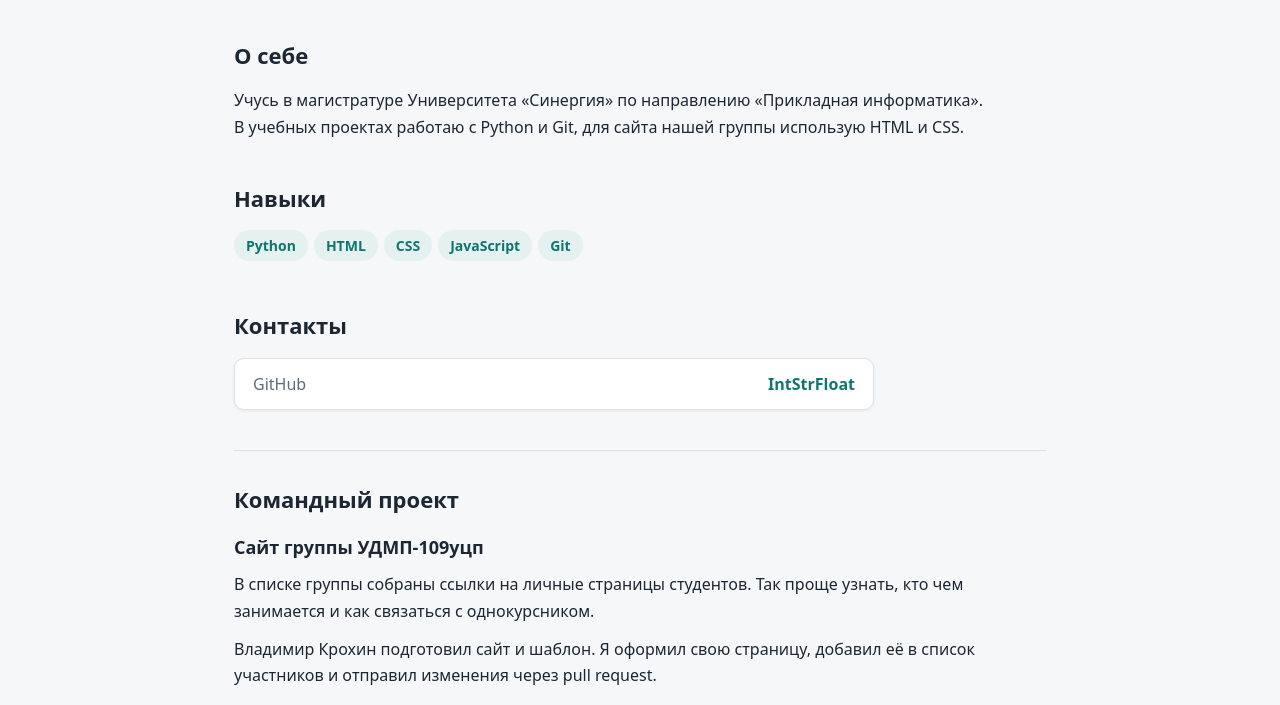
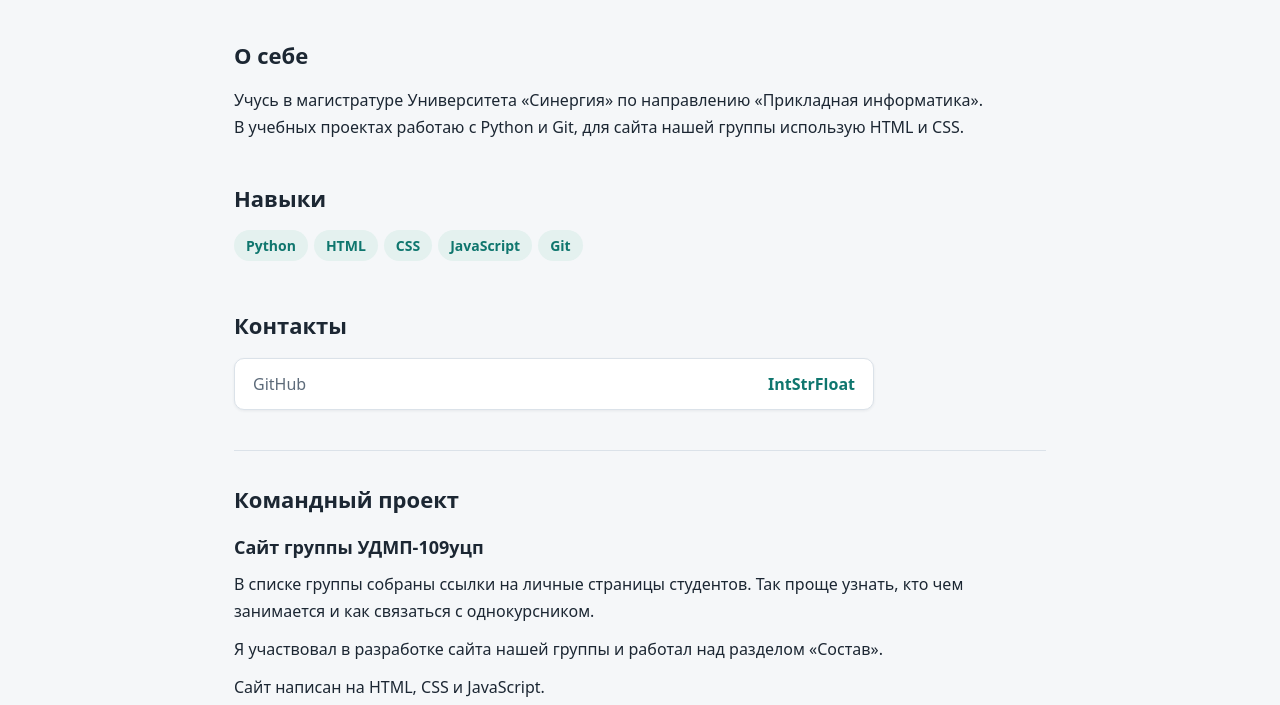
Before and after one commit to IntStrFloat/udmp-109ucp-group-site, a plain HTML site: page team/bereznyov/index.html in a window 1280 px wide. Shown: the part 244-949 px from the top of the page. Drawn offline with Linux system fonts and the light colour scheme.

Commit message:
Уточнить описание участия в разработке сайта

```diff
--- a/team/bereznyov/index.html
+++ b/team/bereznyov/index.html
@@ -30,7 +30,7 @@
         <h2>Командный проект</h2>
         <h3>Сайт группы УДМП-109уцп</h3>
         <p>В списке группы собраны ссылки на личные страницы студентов. Так проще узнать, кто чем занимается и как связаться с однокурсником.</p>
-        <p>Владимир Крохин подготовил сайт и шаблон. Я оформил свою страницу, добавил её в список участников и отправил изменения через pull request.</p>
+        <p>Я участвовал в разработке сайта нашей группы и работал над разделом «Состав».</p>
         <p>Сайт написан на HTML, CSS и JavaScript.</p>
         <p><a href="https://github.com/VladimirKrokhin/udmp-109ucp-group-site">Репозиторий команды на GitHub</a></p>
       </section>
```
